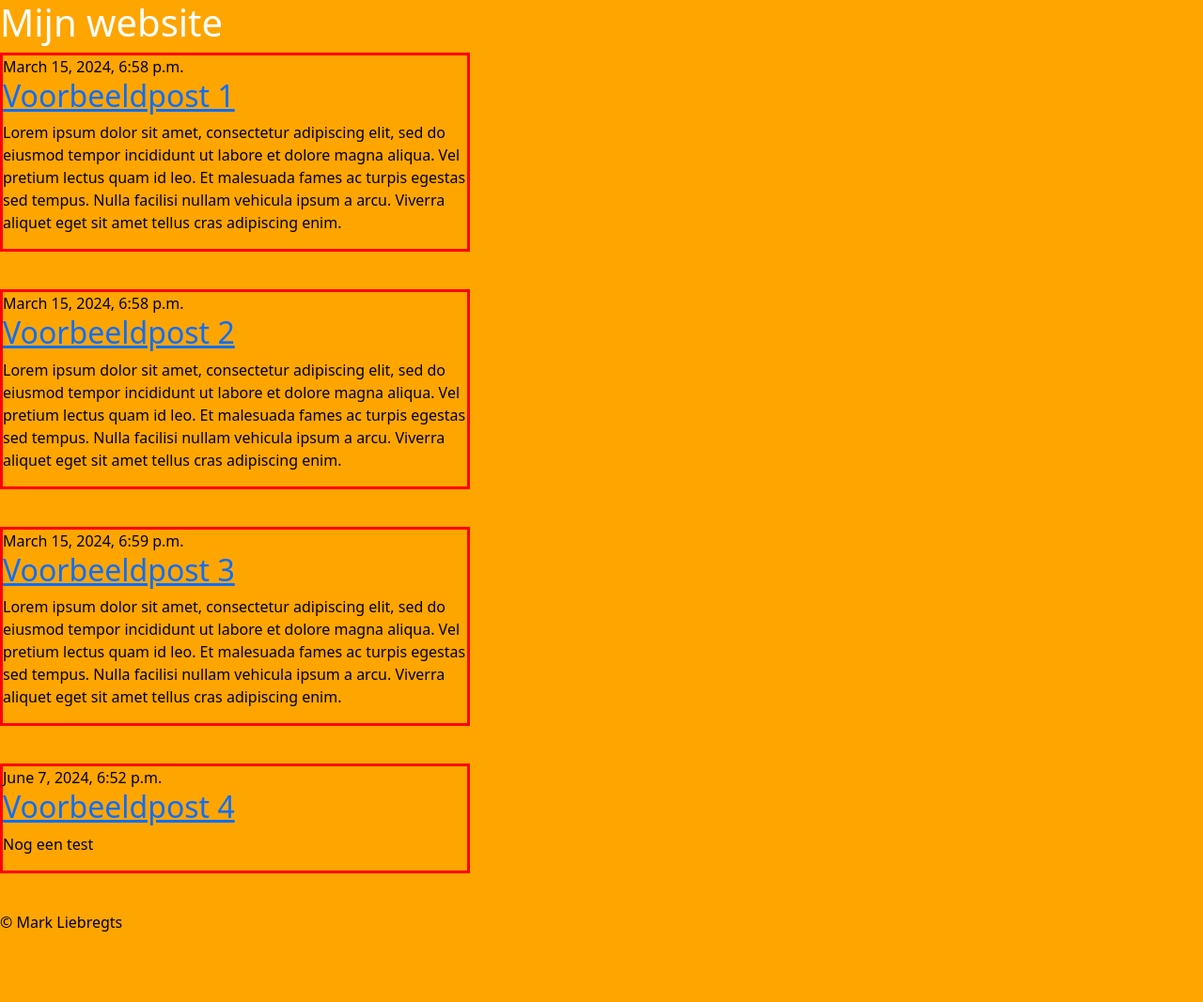
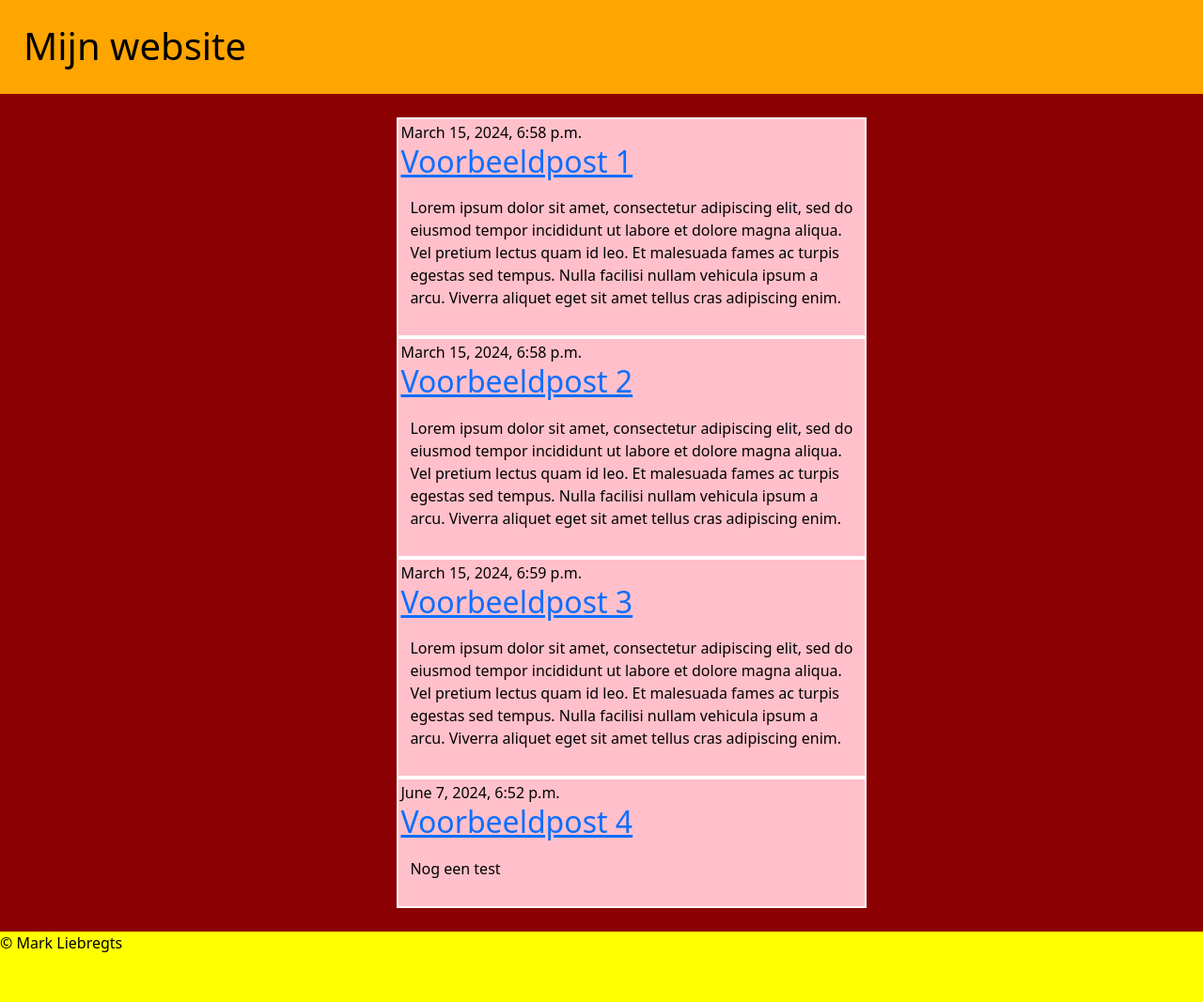
Before and after one commit to MALiebregts/testDjango, a Django app: page / in a window 1280 px wide. Shown: the whole page at 94% size. Before the commit the page ends 992 px from the top, so only its background shows below. Run offline with Django 3.2, Linux system fonts and the light colour scheme; data comes from the database, SQL or seed files in the repository; both versions use the stored data as it was after the commit; some libraries are stand-ins or nearby versions.

Commit message:
untracked files

```diff
--- a/mysite/blog/static/css/stijl.css
+++ b/mysite/blog/static/css/stijl.css
@@ -1,5 +1,56 @@
-body{background-color: orange;color: black;}
+header {
+    background-color:orange;
+    text-align: left;
+    height: 100px;
+    margin-bottom: 25px;
+    padding: 25px 0px 25px 25px;
+}
 
-h1{color: white;}
+body{
+    background-color: darkred;
+    color: black;
+}
 
-article{width: 500px;margin-bottom: 40px;border: 3px solid red;}
+h1{
+    color: black;
+}
+
+article{
+    width: 500px;
+    height: auto;
+    border: 2px solid white;
+    padding: 2px;
+    margin-left: 33%;
+}
+
+.post {
+    background-color: pink;
+}
+
+p {
+    padding: 10px;
+}
+
+footer {
+    background-color: yellow;
+    height: 75px;
+    margin-top: 25px;
+}
+
+.date {
+    padding: 0px;
+}
+
+h2 {
+    padding-left: 0px;
+    color: yellow;
+}
+
+.post.text {
+    margin: 20px;
+}
+
+.post.title {
+    color: yellow;
+    padding-left: 50px;
+}
```
Also changed, not shown: mysite/db.sqlite3.
